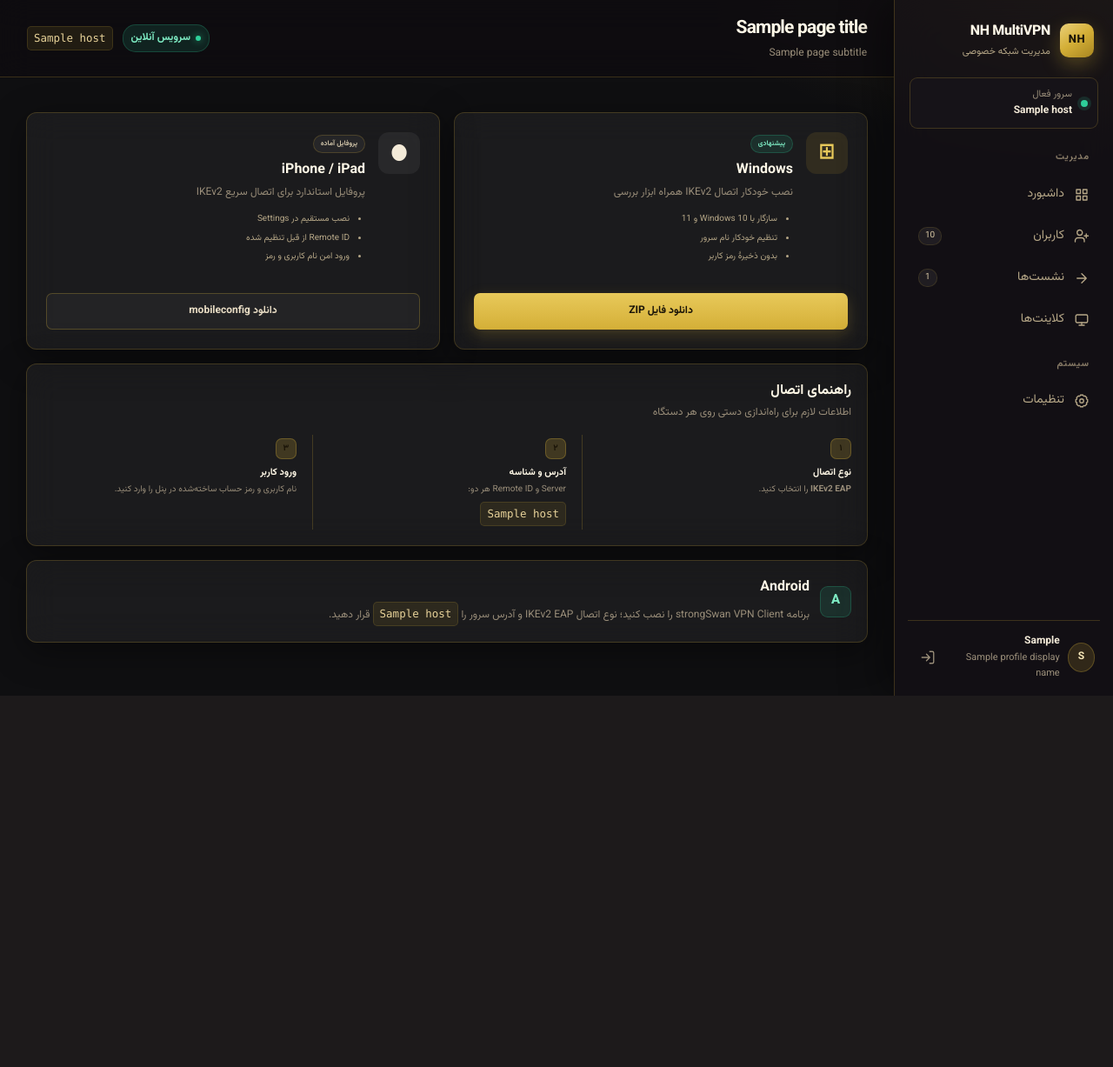
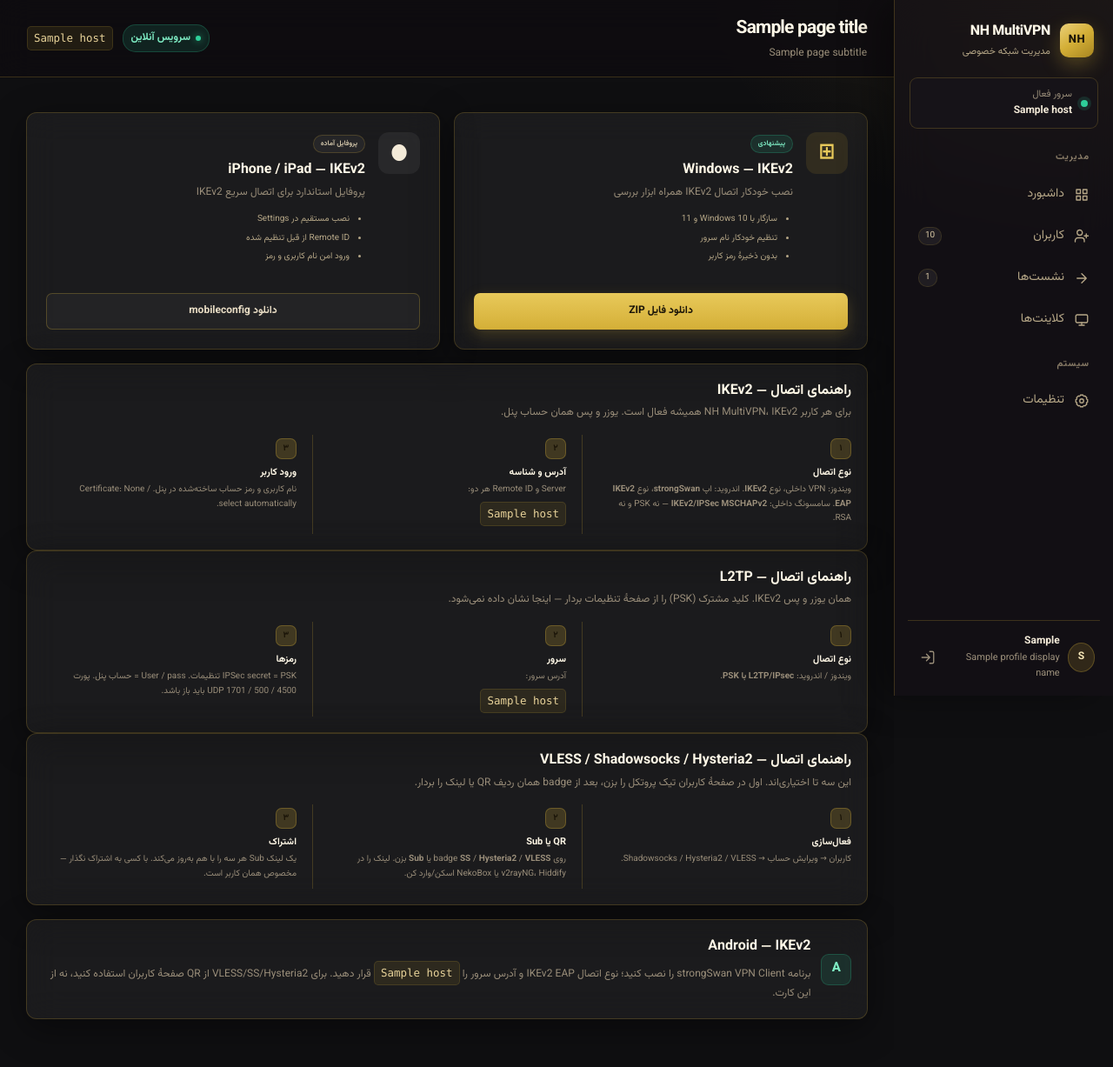
Before and after one commit to navidhaghpanah/ikev2-gui, a Flask app: template panel/templates/clients.html in a window 1280 px wide. Shown: the whole page at 87% size. Before the commit the page ends 800 px from the top, so only its background shows below. Run offline with Flask 3, Linux system fonts and the light colour scheme; the template is opened without the code that fills it: most values are stand-ins (such as "Sample title", 1, 10 or a date in 2020).

Commit message:
Expand clients connection guide for L2TP, VLESS, SS, Hysteria2
IKEv2 download cards stay. Guide was IKEv2-only.

```diff
--- a/panel/templates/clients.html
+++ b/panel/templates/clients.html
@@ -1,9 +1,36 @@
 {% extends "base.html" %}
 {% block content %}
 <section class="client-grid">
-  <article class="download-card"><div class="platform-icon windows">⊞</div><div class="download-copy"><span class="recommended">پیشنهادی</span><h2>Windows</h2><p>نصب خودکار اتصال IKEv2 همراه ابزار بررسی</p><ul><li>سازگار با Windows 10 و 11</li><li>تنظیم خودکار نام سرور</li><li>بدون ذخیرهٔ رمز کاربر</li></ul></div><a class="primary-button full" href="{{ url_for('clients_windows') }}">دانلود فایل ZIP</a></article>
-  <article class="download-card"><div class="platform-icon apple">●</div><div class="download-copy"><span class="recommended neutral">پروفایل آماده</span><h2>iPhone / iPad</h2><p>پروفایل استاندارد برای اتصال سریع IKEv2</p><ul><li>نصب مستقیم در Settings</li><li>Remote ID از قبل تنظیم شده</li><li>ورود امن نام کاربری و رمز</li></ul></div><a class="secondary-button full" href="{{ url_for('clients_ios') }}">دانلود mobileconfig</a></article>
+  <article class="download-card"><div class="platform-icon windows">⊞</div><div class="download-copy"><span class="recommended">پیشنهادی</span><h2>Windows — IKEv2</h2><p>نصب خودکار اتصال IKEv2 همراه ابزار بررسی</p><ul><li>سازگار با Windows 10 و 11</li><li>تنظیم خودکار نام سرور</li><li>بدون ذخیرهٔ رمز کاربر</li></ul></div><a class="primary-button full" href="{{ url_for('clients_windows') }}">دانلود فایل ZIP</a></article>
+  <article class="download-card"><div class="platform-icon apple">●</div><div class="download-copy"><span class="recommended neutral">پروفایل آماده</span><h2>iPhone / iPad — IKEv2</h2><p>پروفایل استاندارد برای اتصال سریع IKEv2</p><ul><li>نصب مستقیم در Settings</li><li>Remote ID از قبل تنظیم شده</li><li>ورود امن نام کاربری و رمز</li></ul></div><a class="secondary-button full" href="{{ url_for('clients_ios') }}">دانلود mobileconfig</a></article>
 </section>
-<section class="panel connection-guide"><header class="panel-header"><div><h2>راهنمای اتصال</h2><p>اطلاعات لازم برای راه‌اندازی دستی روی هر دستگاه</p></div></header><div class="guide-grid"><div><span class="step-number">۱</span><h3>نوع اتصال</h3><p><b>IKEv2 EAP</b> را انتخاب کنید.</p></div><div><span class="step-number">۲</span><h3>آدرس و شناسه</h3><p>Server و Remote ID هر دو:</p><code class="copyable" title="برای کپی کلیک کنید">{{ host }}</code></div><div><span class="step-number">۳</span><h3>ورود کاربر</h3><p>نام کاربری و رمز حساب ساخته‌شده در پنل را وارد کنید.</p></div></div></section>
-<section class="panel compact-panel"><div class="android-row"><span class="android-icon">A</span><div><h2>Android</h2><p>برنامه strongSwan VPN Client را نصب کنید؛ نوع اتصال IKEv2 EAP و آدرس سرور را <code class="copyable" title="برای کپی کلیک کنید">{{ host }}</code> قرار دهید.</p></div></div></section>
+
+<section class="panel connection-guide">
+  <header class="panel-header"><div><h2>راهنمای اتصال — IKEv2</h2><p>برای هر کاربر NH MultiVPN، IKEv2 همیشه فعال است. یوزر و پس همان حساب پنل.</p></div></header>
+  <div class="guide-grid">
+    <div><span class="step-number">۱</span><h3>نوع اتصال</h3><p>ویندوز: VPN داخلی، نوع <b>IKEv2</b>. اندروید: اپ <b>strongSwan</b>، نوع <b>IKEv2 EAP</b>. سامسونگ داخلی: <b>IKEv2/IPSec MSCHAPv2</b> — نه PSK و نه RSA.</p></div>
+    <div><span class="step-number">۲</span><h3>آدرس و شناسه</h3><p>Server و Remote ID هر دو:</p><code class="copyable" title="برای کپی کلیک کنید">{{ host }}</code></div>
+    <div><span class="step-number">۳</span><h3>ورود کاربر</h3><p>نام کاربری و رمز حساب ساخته‌شده در پنل. Certificate: None / select automatically.</p></div>
+  </div>
+</section>
+
+<section class="panel connection-guide">
+  <header class="panel-header"><div><h2>راهنمای اتصال — L2TP</h2><p>همان یوزر و پس IKEv2. کلید مشترک (PSK) را از صفحهٔ تنظیمات بردار — اینجا نشان داده نمی‌شود.</p></div></header>
+  <div class="guide-grid">
+    <div><span class="step-number">۱</span><h3>نوع اتصال</h3><p>ویندوز / اندروید: <b>L2TP/IPsec با PSK</b>.</p></div>
+    <div><span class="step-number">۲</span><h3>سرور</h3><p>آدرس سرور:</p><code class="copyable" title="برای کپی کلیک کنید">{{ host }}</code></div>
+    <div><span class="step-number">۳</span><h3>رمزها</h3><p>IPSec secret = PSK تنظیمات. User / pass = حساب پنل. پورت UDP 1701 / 500 / 4500 باید باز باشد.</p></div>
+  </div>
+</section>
+
+<section class="panel connection-guide">
+  <header class="panel-header"><div><h2>راهنمای اتصال — VLESS / Shadowsocks / Hysteria2</h2><p>این سه تا اختیاری‌اند. اول در صفحهٔ کاربران تیک پروتکل را بزن، بعد از badge همان ردیف QR یا لینک را بردار.</p></div></header>
+  <div class="guide-grid">
+    <div><span class="step-number">۱</span><h3>فعال‌سازی</h3><p>کاربران → ویرایش حساب → Shadowsocks / Hysteria2 / VLESS.</p></div>
+    <div><span class="step-number">۲</span><h3>QR یا Sub</h3><p>روی badge <b>SS</b> / <b>Hysteria2</b> / <b>VLESS</b> یا <b>Sub</b> بزن. لینک را در v2rayNG، Hiddify یا NekoBox اسکن/وارد کن.</p></div>
+    <div><span class="step-number">۳</span><h3>اشتراک</h3><p>یک لینک Sub هر سه را با هم به‌روز می‌کند. با کسی به اشتراک نگذار — مخصوص همان کاربر است.</p></div>
+  </div>
+</section>
+
+<section class="panel compact-panel"><div class="android-row"><span class="android-icon">A</span><div><h2>Android — IKEv2</h2><p>برنامه strongSwan VPN Client را نصب کنید؛ نوع اتصال IKEv2 EAP و آدرس سرور را <code class="copyable" title="برای کپی کلیک کنید">{{ host }}</code> قرار دهید. برای VLESS/SS/Hysteria2 از QR صفحهٔ کاربران استفاده کنید، نه از این کارت.</p></div></div></section>
 {% endblock %}
```
